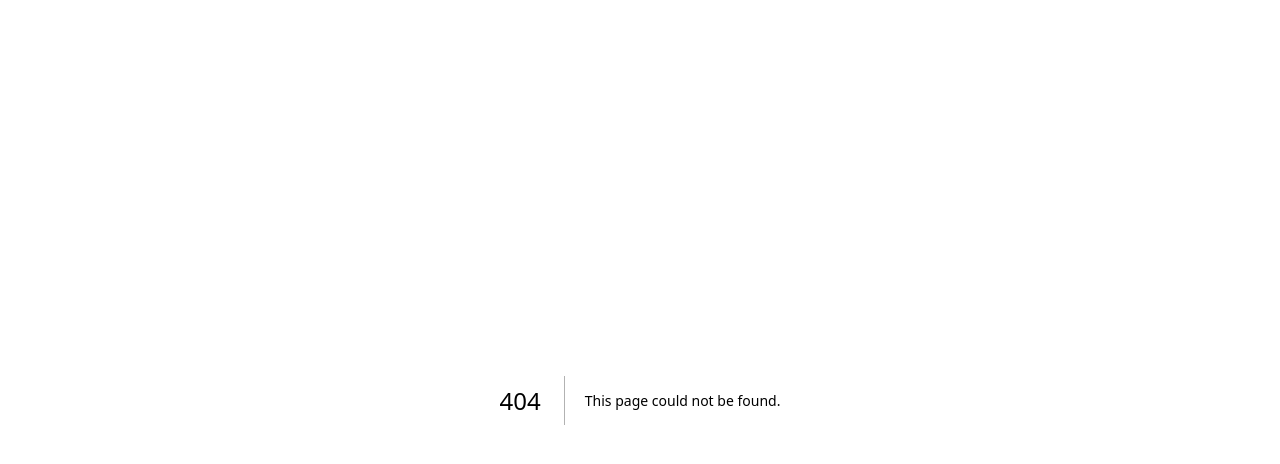
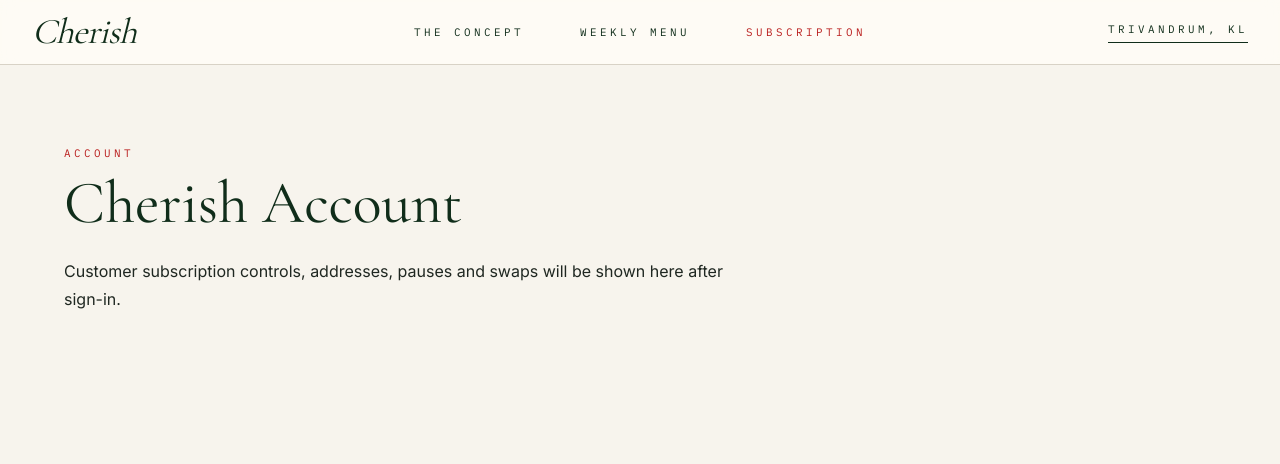
Before and after one commit to anoopspoona/cherisheverybite, a Next.js app: page /account in a window 1280 px wide. Before the commit this address had no page. Shown: the top 464 px of the page. Built offline with nearby package versions, Linux system fonts and the light colour scheme.

Commit message:
feat: add account permission landing page

```diff
--- /dev/null
+++ b/app/account/page.tsx
@@ -0,0 +1,16 @@
+import { BrandHeader } from '@/components/site/brand-header';
+
+export default function AccountPage() {
+  return (
+    <main className="min-h-screen bg-cream text-forest">
+      <BrandHeader active="Subscription" />
+      <section className="px-6 py-20 md:px-12 lg:px-16">
+        <p className="editorial-label text-accentRed">Account</p>
+        <h1 className="mt-3 font-serif text-6xl">Cherish Account</h1>
+        <p className="mt-6 max-w-2xl leading-7 text-charcoal">
+          Customer subscription controls, addresses, pauses and swaps will be shown here after sign-in.
+        </p>
+      </section>
+    </main>
+  );
+}
```
